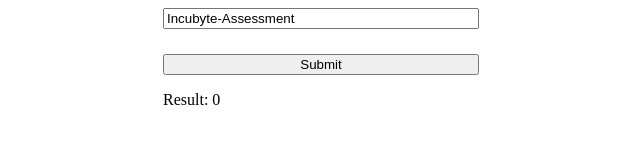
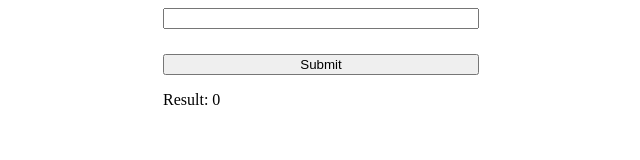
Before and after one commit to Sivanesan-769/Incubyte-Assessment, an Angular app: page / in a window 1280 px wide. Shown: the top 160 px of the page, without its empty margins (319-959 px from the left). Built offline with nearby package versions, Linux system fonts and the light colour scheme.

Commit message:
Step 1 & 2 Implementation

```diff
--- a/src/app/app.component.html
+++ b/src/app/app.component.html
@@ -1,5 +1,5 @@
 <form (ngSubmit)="onSubmit()">
-  <input type="text" [(ngModel)]="title" name="title" id="title" required>
+  <input type="text" [(ngModel)]="str" name="str" id="str" required>
   <button type="submit">Submit</button>
   <div>
     <p>Result: {{result}}</p>
--- a/src/app/app.component.ts
+++ b/src/app/app.component.ts
@@ -1,4 +1,4 @@
-import { Component } from '@angular/core';
+import { Component, inject, Injectable } from '@angular/core';
 import { FormsModule, NgModel } from '@angular/forms';
 import { RouterOutlet } from '@angular/router';
 
@@ -7,14 +7,26 @@ import { RouterOutlet } from '@angular/router';
   standalone: true,
   imports: [RouterOutlet, FormsModule],
   templateUrl: './app.component.html',
-  styleUrl: './app.component.css'
+  styleUrl: './app.component.css',
 })
 export class AppComponent {
-  title = 'Incubyte-Assessment';
+  str = '';
   result: number = 0;
-
+  calcService = inject(StringCalculatorService);
 
   onSubmit() {
-    console.log(this.title)
+    this.result = this.calcService.add(this.str);
   }
 }
+
+@Injectable({
+  providedIn: 'root',
+})
+export class StringCalculatorService {
+  add(numbers: string): number {
+    if (!numbers) return 0;
+    let sum = 0;
+    numbers.split(",").map(x => sum += +x);
+    return sum;
+  }
+}
```
